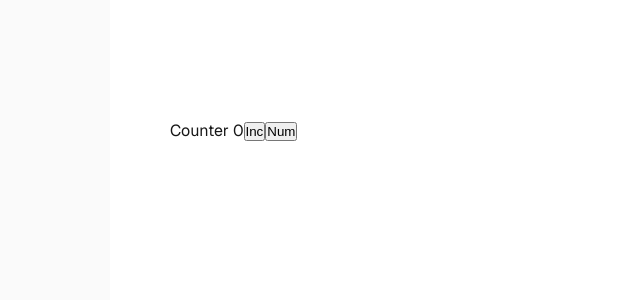
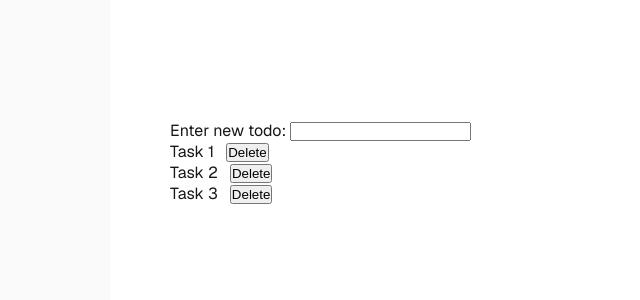
Before and after one commit to Elirus43/frontendWreact, a Next.js app: page / in a window 1280 px wide. Shown: the top 300 px of the page, without its empty margins (130-770 px from the left). Built offline with nearby package versions, Linux system fonts and the light colour scheme.

Commit message:
useReducer as Customized useReducer to be more reusable

```diff
--- /dev/null
+++ b/src/app/components/hook/useCustomReducer.jsx
@@ -0,0 +1,11 @@
+import {useState} from "react";
+
+export default function useCustomReducer(reducerFn, initState) {
+    const [state, setState] =useState(initState)
+
+    function dispatchFn (action) {
+        const newState = reducerFn(state, action)
+        setState(newState)
+    }
+    return [state, dispatchFn]
+}
--- a/src/app/components/reducer/TodoWithReducer.jsx
+++ b/src/app/components/reducer/TodoWithReducer.jsx
@@ -2,6 +2,7 @@ import {useReducer, useState} from "react";
 import {TodoEntry} from "@/app/components/TodoList";
 import {todoReducer} from "./todoReducer";
 import {TodoItem} from "@/app/components/TodoList";
+import useCustomReducer from "../hook/useCustomReducer";
 
 const initialTodos = [
     {
@@ -28,7 +29,8 @@ const onAddTodo = (title) => {
 }
 
 export default function TodoWithReducer() {
-    const [todos, dispatch] = useReducer(todoReducer, initialTodos);
+    // const [todos, dispatch] = useReducer(todoReducer, initialTodos);
+    const [todos, dispatch] = useCustomReducer(todoReducer, initialTodos);
     const onAddTodo = (title) => {
         console.log('Add todo ', title);
         let id = getNextId();
--- a/src/app/page.js
+++ b/src/app/page.js
@@ -73,11 +73,11 @@ export default function Home() {
           {/*<DifferentProp />*/}
           {/*<SamePosition />*/}
           {/*<CounterWithReducer />*/}
-          {/*<TodoWithReducer/>*/}
+          <TodoWithReducer/>
           {/*<ContextDemo />*/}
           {/*<TodoListWithContextDemo />*/}
           {/*<FilterableProductDemo/>*/}
-          <WhyRef />
+          {/*<WhyRef />*/}
           {/*<Timer/>*/}
           {/*<FocusInput/>*/}
           {/*<MyInputParent />*/}
```
